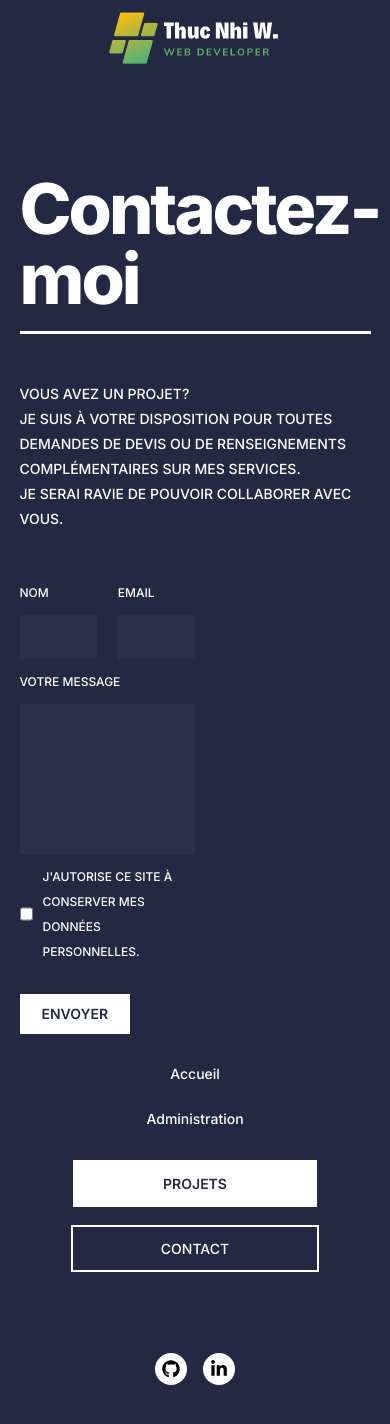
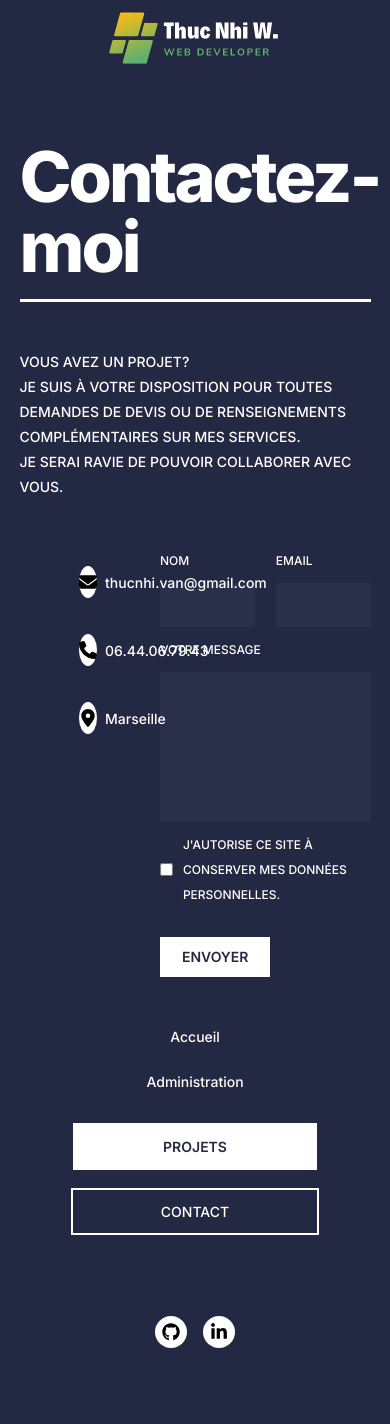
Before and after one commit to thucnhi-wiedenhofer/tn_portfolio_next.js, a Next.js app: page /contact in a window 390 px wide. Shown: the top 1424 px of the page. Built offline with nearby package versions, Linux system fonts and the light colour scheme.

Commit message:
media queries of page contact to finish

```diff
--- a/components/Aside/Aside.js
+++ b/components/Aside/Aside.js
@@ -1,7 +1,32 @@
-import React from 'react'
+import React from "react";
+import Image from "next/image";
+import styles from "./../Aside/Aside.module.css";
+import mail from "./../../public/images/icons/mail-icon.svg";
+import phone from "./../../public/images/icons/phone-icon.svg";
+import location from "./../../public/images/icons/location-icon.svg";
+import Link from "next/link";
 
 export default function Aside() {
   return (
-    <div>Aside</div>
-  )
+    <aside className={styles.aside}>
+      <div className={styles.details}>
+        <span className={styles.icon}>
+          <Image src={mail} alt="mail logo" width="18" height="18" />
+        </span>
+        <span><Link href="mailto: thucnhi.van@gmail.com">thucnhi.van@gmail.com</Link></span>
+      </div>
+      <div className={styles.details}>
+        <span className={styles.icon}>
+          <Image src={phone} alt="phone logo" width="18" height="18" />
+        </span>
+        <span>06.44.06.79.43</span>
+      </div>
+      <div className={styles.details}>
+        <span className={styles.icon}>
+          <Image src={location} alt="location logo" width="18" height="18" />
+        </span>
+        <span>Marseille</span>
+      </div>
+    </aside>
+  );
 }
--- a/components/Aside/Aside.module.css
+++ b/components/Aside/Aside.module.css
@@ -0,0 +1,29 @@
+.aside {
+  width: 40%;
+  padding: 0 9%;
+}
+
+.details {
+    display: flex;
+    flex-direction: row;
+    align-items: center;
+    margin: 20px;
+}
+.icon {
+  border-bottom: none;
+  border-radius: 100%;
+  background-color: #ffffff;
+  width: 32px;
+  height: 32px;
+  text-align: center;
+  display: inline-block;
+  line-height: 40px;
+  margin: 8px;
+  cursor: pointer;
+}
+
+@media (max-width: 1024px) {
+    .aside:nth-child(2) {
+      order:1;
+    }
+  }
--- a/components/ContactForm/ContactForm.js
+++ b/components/ContactForm/ContactForm.js
@@ -48,7 +48,7 @@ export default function ContactForm() {
     });
   };
   return (
-    <form className="half" onSubmit={handleSubmit}>
+    <form className={styles.form} onSubmit={handleSubmit}>
       <div className="row-between">
         <div className={styles.formGroup}>
           <label htmlFor="name" className={styles.label}>
--- a/components/ContactForm/ContactForm.module.css
+++ b/components/ContactForm/ContactForm.module.css
@@ -1,4 +1,6 @@
-
+.form {
+  width:60%;
+}
 
 .formGroup {
   width: calc(50% - 0.75em);
@@ -82,3 +84,9 @@ margin: 10px 0px;
 .btnSlide:hover span {
   color: #ffff;
 }
+
+@media (max-width: 1024px) {
+  .form:nth-child(1) {
+    order:2;
+  }
+}
--- a/components/Header/Header.js
+++ b/components/Header/Header.js
@@ -5,10 +5,12 @@ import Logo from "./../../public/images/logo_1.png";
 import styles from "./Header.module.css";
 
 export default function Header() {
+
+
   return (
     <header className={styles.header}>
       <nav className={styles.navbar}>
-        <div className="logo">
+        <div>
           <Link href="/">
             <Image src={Logo} alt="logo" width="200" height="75" />
           </Link>
--- a/components/Header/header.module.css
+++ b/components/Header/header.module.css
@@ -1,13 +1,17 @@
+.header {
+  position: relative;
+  height: 50px;
+}
+
 .navbar {
   display: flex;
   justify-content: space-between;
   align-items: center;
-}
-
-.header {
+  overflow: hidden;
   position: fixed;
   top: 0;
   width: 100%;
+  z-index: 1000;
 }
 
 .nav {
@@ -24,7 +28,8 @@
 .link {
   color: #ffff;
 }
-.link:hover, .link:active {
+.link:hover,
+.link:active {
   color: #9bffc9;
 }
 
@@ -62,10 +67,10 @@
 @media (max-width: 414px) {
   .header {
     position: relative;
-    }
-    .navbar {
-      justify-content: center;
-    }
+  }
+  .navbar {
+    justify-content: center;
+  }
 
   .nav {
     display: none;
--- a/pages/contact.js
+++ b/pages/contact.js
@@ -1,6 +1,7 @@
 import React from "react";
 import styles from "@/styles/contact.module.css";
 import ContactForm from "@/components/ContactForm/ContactForm";
+import Aside from "@/components/Aside/Aside";
 
 export default function Contact() {
   return (
@@ -9,17 +10,20 @@ export default function Contact() {
         <div className={styles.container}>
           <h1 className={styles.title}>Contactez-moi</h1>
           <p className={styles.intro}>
-              Vous avez un projet? <br/> Je suis à votre disposition pour toutes demandes de devis ou de
-              renseignements complémentaires sur mes services. <br/>
+            Vous avez un projet? <br /> Je suis à votre disposition pour toutes
+            demandes de devis ou de renseignements complémentaires sur mes
+            services. <br />
             Je serai ravie de pouvoir collaborer avec vous.
           </p>
         </div>
       </section>
       <section id="contact">
         <div className={styles.container}>
-      <ContactForm/>
+          <div className={styles.contact}>
+            <ContactForm />
+            <Aside />
           </div>
-
+        </div>
       </section>
     </>
   );
--- a/styles/contact.module.css
+++ b/styles/contact.module.css
@@ -3,6 +3,12 @@
   width: calc(100% - 10%);
   margin: 7% auto;
   padding-top: 3%;
+}
+
+.contact {
+  display: flex;
+  flex-direction: row;
+  justify-content: space-between;
 }
 
 .title {
```
Also changed, not shown: public/images/icons/location-icon.svg (added), public/images/icons/phone-icon.svg (renamed from public/images/icons/phone-icone.svg). Lines whose indentation alone changed are shown as unchanged.
